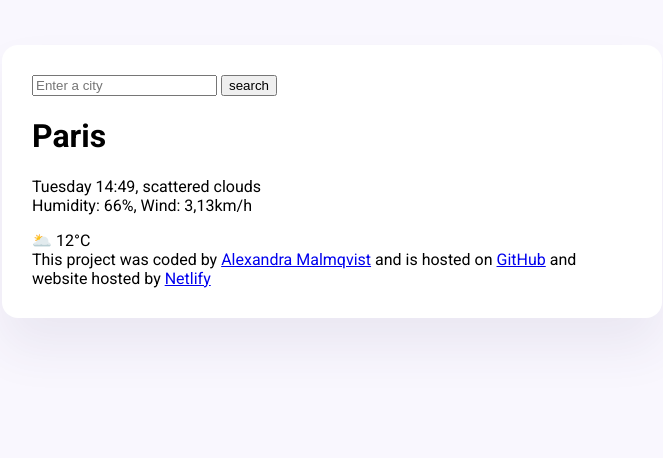
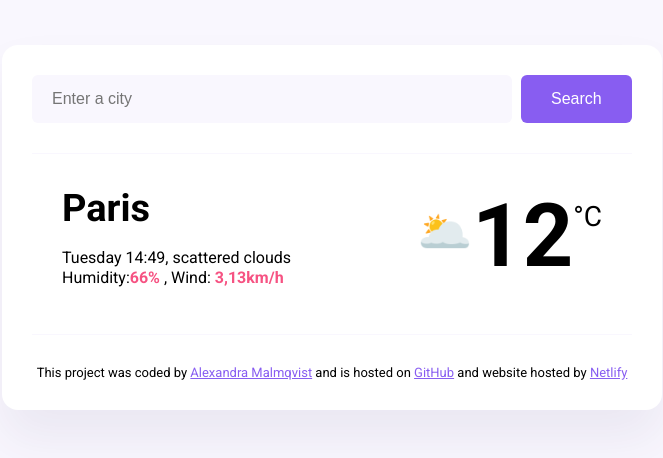
Before and after one commit to Axa8910/w7_weatherapp, a plain HTML site: page index.html in a window 1280 px wide. Shown: the whole page, without its empty margins (308-971 px from the left). Drawn offline with Linux system fonts and the light colour scheme.

Commit message:
styled basic css

```diff
--- a/index.html
+++ b/index.html
@@ -12,25 +12,26 @@
   </head>
   <body>
     <div class="weather-app">
-
     <header>
-        <form>
-            <input type="search" placeholder="Enter a city" required/>
-            <input type="submit" value ="search" />
+        <form class ="search-form">
+            <input type="search" placeholder="Enter a city" required class="search-form-input"/>
+            <input type="submit" value ="Search" class="search-form-button" />
         </form>
     </header>
     <main>
+          <div class="weather-app-data">
         <div>
-    <h1>Paris</h1>
-    <p>
+    <h1 class="weather-app-city">Paris</h1>
+    <p class="weather-app-details">
         Tuesday 14:49, scattered clouds
         <br>
-        Humidity: 66%, Wind: 3,13km/h
+        Humidity:<strong>66%</strong> , Wind: <strong>3,13km/h</strong>
     </p>
     </div>
-    <div>
-    🌥️ 12°C
+<div class="weather-app-temperature-container">
+   <div class ="weather-app-icon"> 🌥️ </div><div class="weather-app-temperature">12</div><div class="weather-app-unit">°C</div>
     </div>
+</div>
      </main>
     <footer>
       This project was coded by
--- a/src/style.css
+++ b/src/style.css
@@ -10,3 +10,74 @@ body {
   border-radius: 16px;
   padding: 30px;
 }
+
+header {
+  border-bottom: 1px solid #f9f7fe;
+  padding: 0 0 30px 0;
+}
+a {
+  color: #885df1;
+}
+
+.search-form-input {
+  background-color: #f9f7fe;
+  border: none;
+  border-radius: 6px;
+  width: 80%;
+  padding: 15px 20px;
+  font-size: 16px;
+}
+.search-form-button {
+  background-color: #885df1;
+  padding: 15px 30px;
+  border: none;
+  margin-left: 5px;
+  border-radius: 6px;
+  color: white;
+  font-size: 16px;
+}
+main {
+  padding: 30px;
+}
+
+.weather-app-city {
+  margin: 0;
+  font-size: 38px;
+  line-height: 48px;
+}
+.weather-app-details {
+  font-size: 16px;
+  line-height: 20px;
+  color: rgba (39, 33, 66, 0.4);
+}
+
+.weather-app-details strong {
+  color: #f65282;
+}
+.weather-app-data {
+  display: flex;
+  justify-content: space-between;
+}
+.weather-app-temperature-container {
+  display: flex;
+}
+.weather-app-temperature {
+  font-size: 88px;
+  font-weight: bold;
+}
+.weather-app-icon {
+  font-size: 44px;
+  margin-top: 22px;
+  margin-left: 10px;
+}
+.weather-app-unit {
+  margin-top: 16px;
+  font-size: 28px;
+}
+footer {
+  border-top: 1px solid #f9f7fe;
+  padding: 30px 0 0 0;
+  text-align: center;
+  font-size: 13px;
+  color: rgba (0, 0, 0, 0.6);
+}
```
